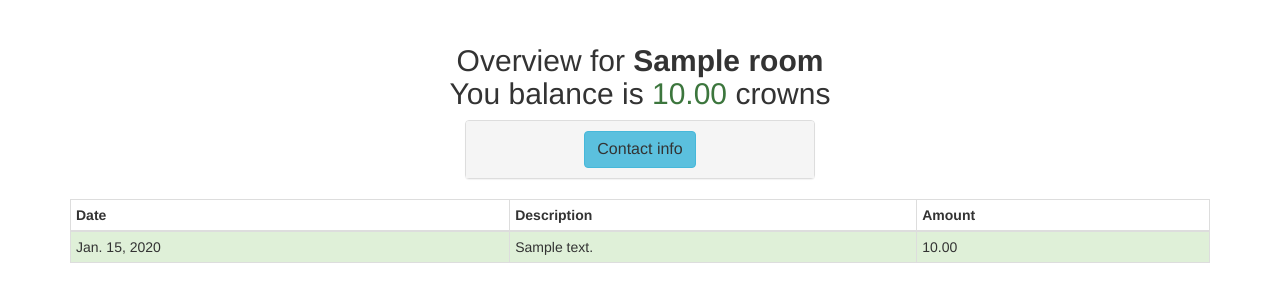
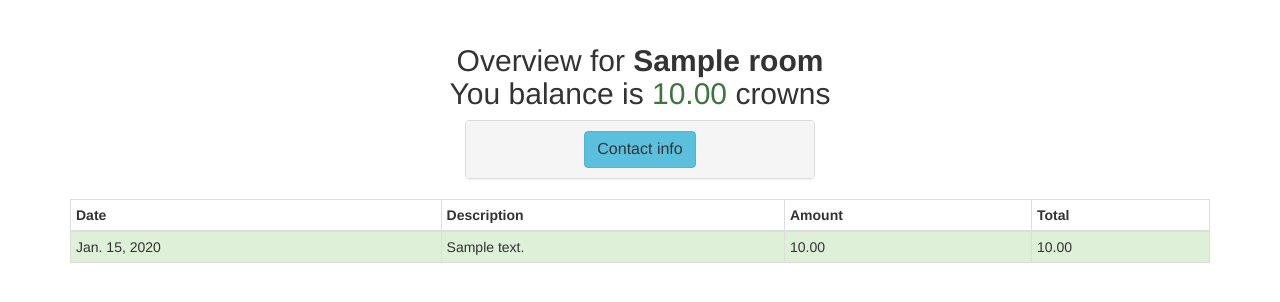
Before and after one commit to Rotendahl/DormitoryLife, a Django app: page /room/1 in a window 1280 px wide. Shown: the part 248-550 px from the top of the page. Run offline with Django 3.2, Linux system fonts and the light colour scheme; tables that the repository leaves empty hold one stand-in row (values such as "Sample post"); some libraries are stand-ins or nearby versions.

Commit message:
Running total implented

```diff
--- a/cashier/templates/cashier/RoomOverView.html
+++ b/cashier/templates/cashier/RoomOverView.html
@@ -77,6 +77,7 @@
         <th>Date</th>
         <th>Description</th>
         <th>Amount</th>
+        <th>Total</th>
       </tr>
     </thead>
     <tbody>
@@ -89,6 +90,7 @@
           <td>{{transaction.date}}</td>
           <td>{{transaction.description}}</td>
           <td>{{transaction.amount}}</td>
+          <td>{{transaction.total}}</td>
         </tr>
       {% endfor %}
     </tbody>
--- a/cashier/views.py
+++ b/cashier/views.py
@@ -18,4 +18,9 @@ def room_overview(request, room_nr):
     data = {'contactInfo' : room.get_contact_info(), 'transactions' : trans}
     data['hasContactInfo'] = room.has_contact_info()
     data['balance'] = room.get_balance()
+    rng = range(0, len(trans))[::-1]
+    total = 0
+    for i in rng:
+        total += trans[i]['amount']
+        trans[i]['total'] = total
     return render(request, "cashier/RoomOverView.html", {'data': data})
```
Also changed, not shown: cashier/tests/test_transaction_model.py (+5 -5 lines).
